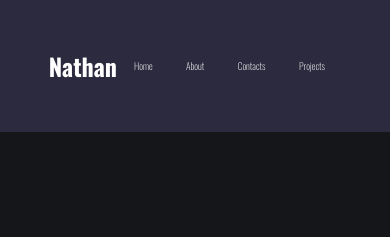
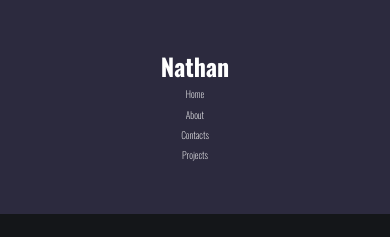
Before and after one commit to Noirakumaaa/Portfolio, a website: page public/index.html in a window 390 px wide. Shown: the top 237 px of the page. Drawn offline with nearby package versions, Linux system fonts and the light colour scheme; some packages are replaced by stand-ins of ours.

Commit message:
mobile test 1

```diff
--- a/public/styles.css
+++ b/public/styles.css
@@ -11,7 +11,7 @@ body {
 
 .nav-container {
     display: flex;
-    justify-content: space-evenly;
+    justify-content: space-around;
     align-items: center;
     margin: 0;
     width: 100%;
@@ -28,6 +28,7 @@ body {
 
 .nav-title {
     font-size: 7vh;
+
     color: white;
 }
 
@@ -216,7 +217,7 @@ button:hover {
         width: 100%;
     }
     .nav-container {
-        flex-direction: row;
+        flex-direction: column;
         align-items: center; /* Center align items for better look on small screens */
     }
     .nav-title {
```
Also changed, not shown: 2 other files.
